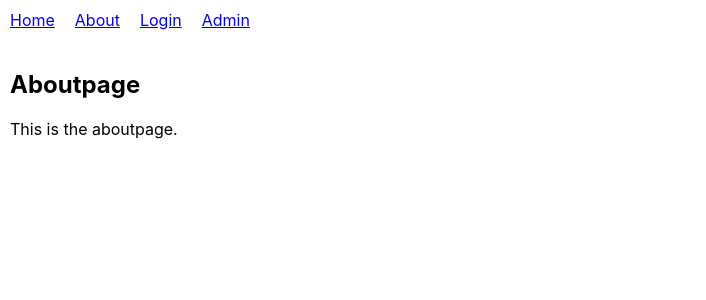
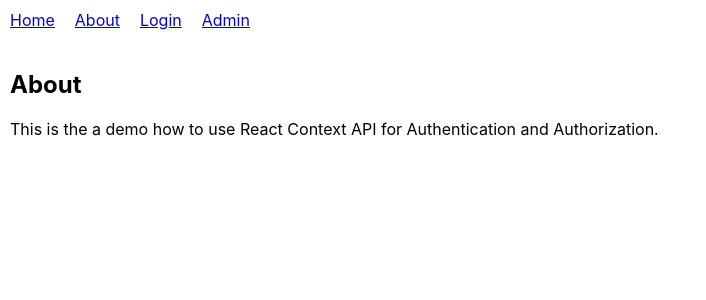
Before and after one commit to geocine/react-auth-demo, a React (Create React App) app: page /about in a window 1280 px wide. Shown: the top 300 px of the page, without its empty margins (0-706 px from the left). Built offline with nearby package versions, Linux system fonts and the light colour scheme.

Commit message:
feat(page): update pages

```diff
--- a/src/components/AboutPage.js
+++ b/src/components/AboutPage.js
@@ -3,9 +3,9 @@ import React from 'react'
 const AboutPage = () => {
   return (
     <div>
-      <h2> Aboutpage </h2>
+      <h2> About </h2>
       <p>
-        This is the aboutpage.
+        This is the a demo how to use React Context API for Authentication and Authorization.
       </p>
     </div>
   )
--- a/src/components/AdminPage.js
+++ b/src/components/AdminPage.js
@@ -3,9 +3,9 @@ import React from 'react'
 const AdminPage = () => {
   return (
     <div>
-      <h2> Adminpage </h2>
+      <h2> Admin </h2>
       <p>
-        This is the adminpage.
+        Welcome to the Admin Page.
       </p>
     </div>
   )
--- a/src/components/HomePage.js
+++ b/src/components/HomePage.js
@@ -3,9 +3,9 @@ import React from 'react'
 const HomePage = () => {
   return (
     <div>
-      <h2> Homepage </h2>
+      <h2> Home </h2>
       <p>
-        This is the homepage.
+        Welcome to the Home Page
       </p>
     </div>
   )
```
